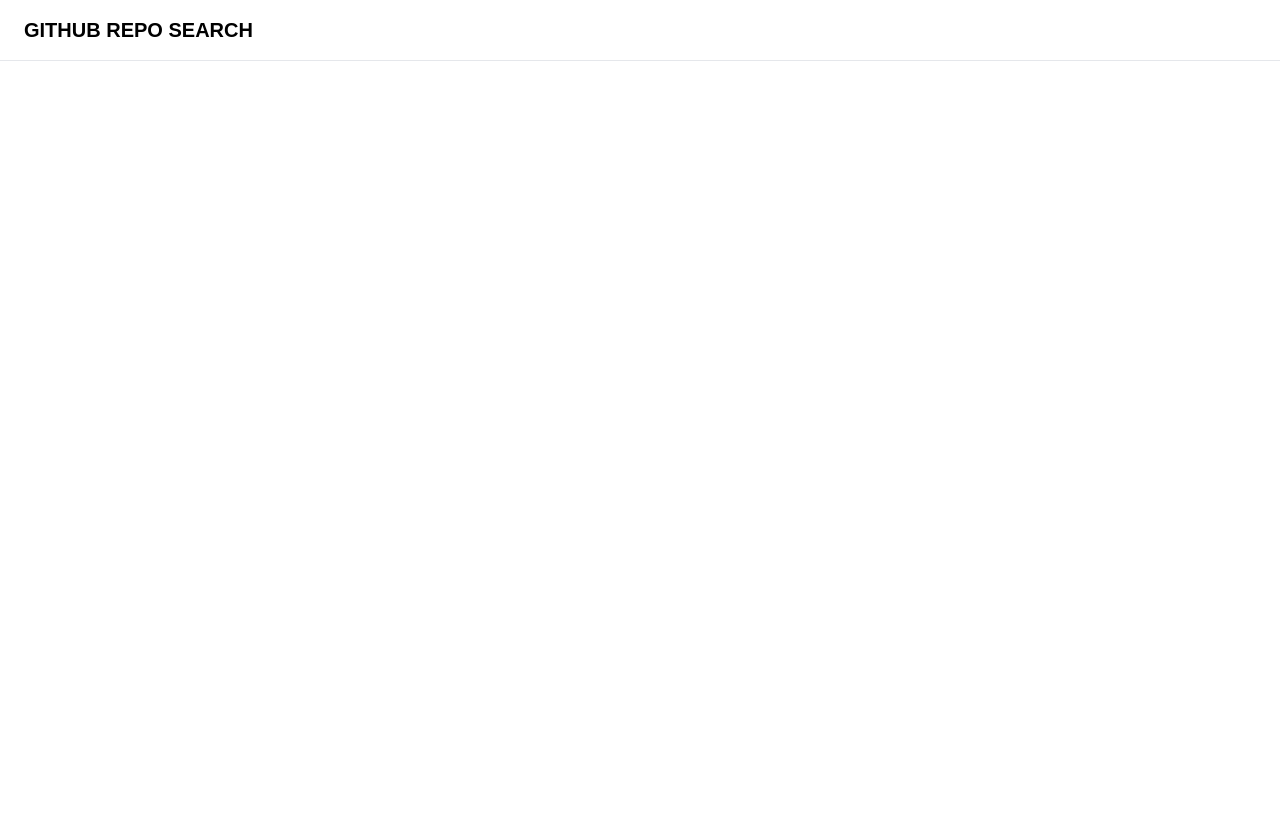
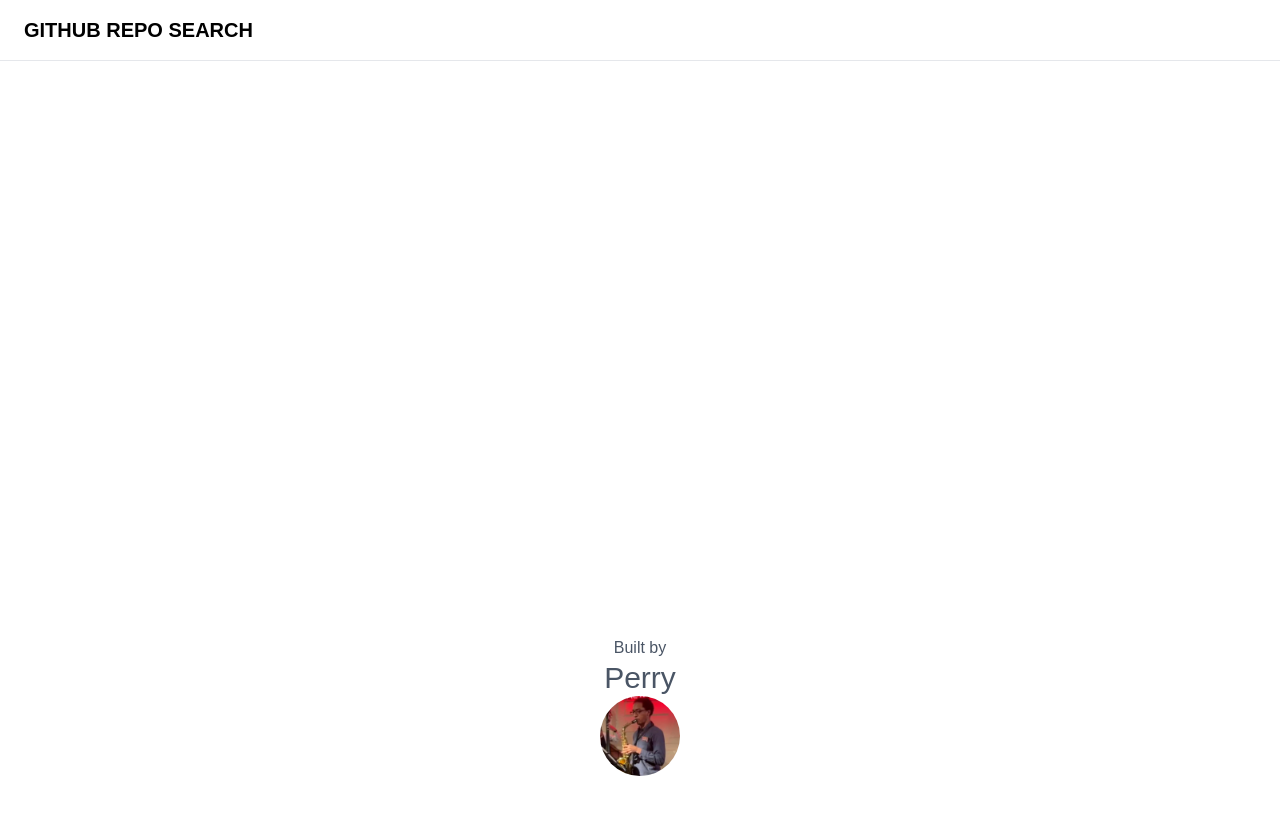
Before and after one commit to PerryM123/github-profile-checker, a Next.js app: page / in a window 1280 px wide. Shown: the top 814 px of the page. Built offline with nearby package versions, Linux system fonts and the light colour scheme.

Commit message:
Footerを作成

```diff
--- /dev/null
+++ b/src/app/components/Footer.tsx
@@ -0,0 +1,25 @@
+import Image from 'next/image'
+
+export default function Footer() {
+  return (
+    <footer className="p-6 text-center text-gray-600 dark:text-gray-200">
+      <a
+        className="inline-block transition-all hover:scale-110 hover:opacity-80"
+        href="https://github.com/PerryM123"
+        target="_blank"
+      >
+        <span className="flex flex-col">Built by</span>
+        <span className="inline-block text-3xl">
+          Perry
+          <Image
+            className="h-20 rounded-full"
+            src="/footer-icon.jpg"
+            alt="Footer icon"
+            width={80}
+            height={80}
+          />
+        </span>
+      </a>
+    </footer>
+  )
+}
--- a/src/app/layout.tsx
+++ b/src/app/layout.tsx
@@ -2,6 +2,7 @@ import type { Metadata } from 'next'
 import { Geist, Geist_Mono } from 'next/font/google'
 import './globals.css'
 import Header from '@/app/components/Header'
+import Footer from '@/app/components/Footer'
 
 const geistSans = Geist({
   variable: '--font-geist-sans',
@@ -26,10 +27,11 @@ export default function RootLayout({
   return (
     <html lang="ja">
       <body
-        className={`${geistSans.variable} ${geistMono.variable} antialiased`}
+        className={`${geistSans.variable} ${geistMono.variable} flex min-h-screen flex-col antialiased`}
       >
         <Header />
-        {children}
+        <main className="flex-1">{children}</main>
+        <Footer />
       </body>
     </html>
   )
--- a/src/app/page.tsx
+++ b/src/app/page.tsx
@@ -4,5 +4,5 @@ import { useState } from 'react'
 
 export default function Home() {
   const [searchQuery, setSearchQuery] = useState('hello-world')
-  return <div className="min-h-screen bg-white"></div>
+  return <div className="bg-white"></div>
 }
```
Also changed, not shown: public/footer-icon.jpg (added).
